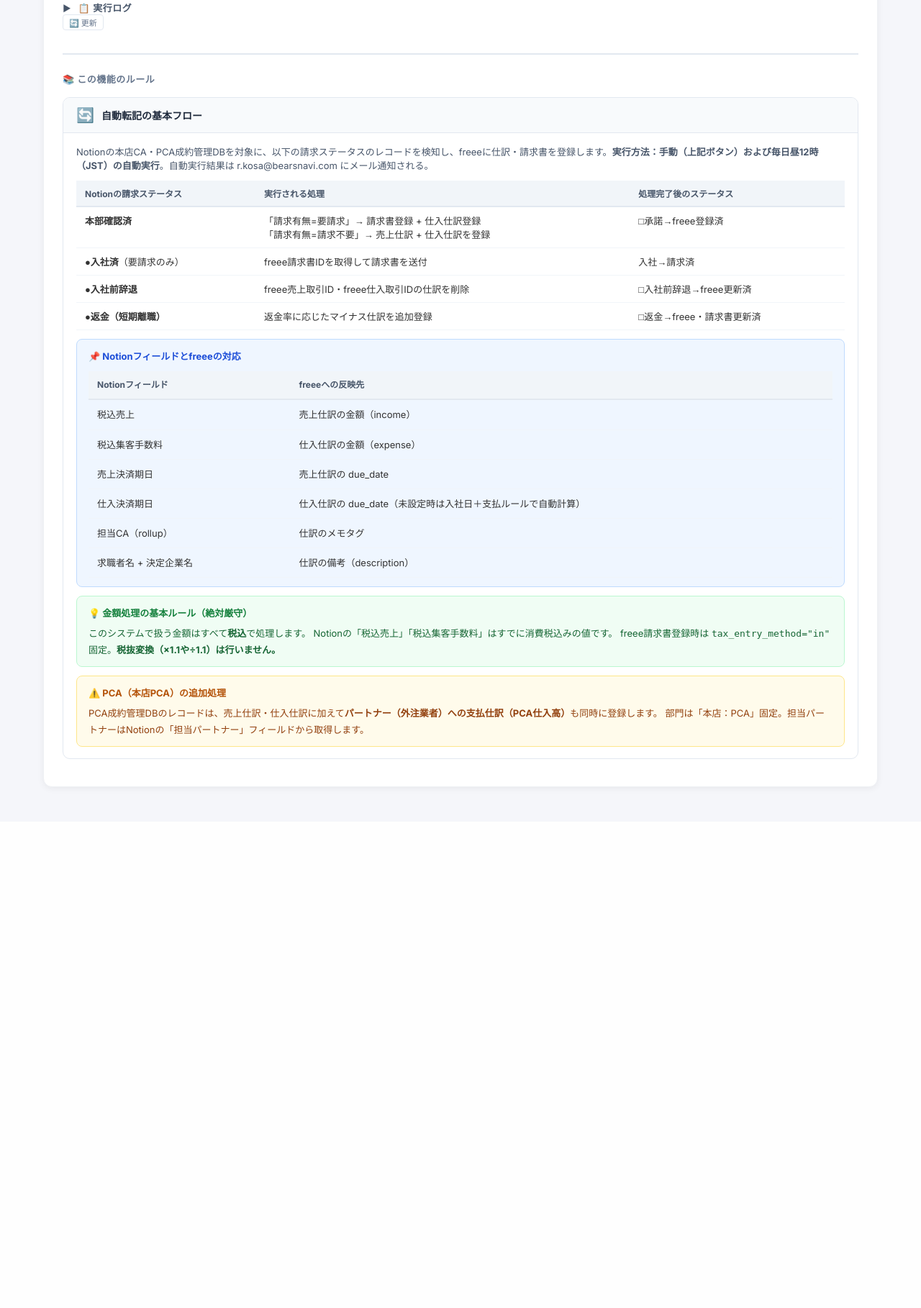
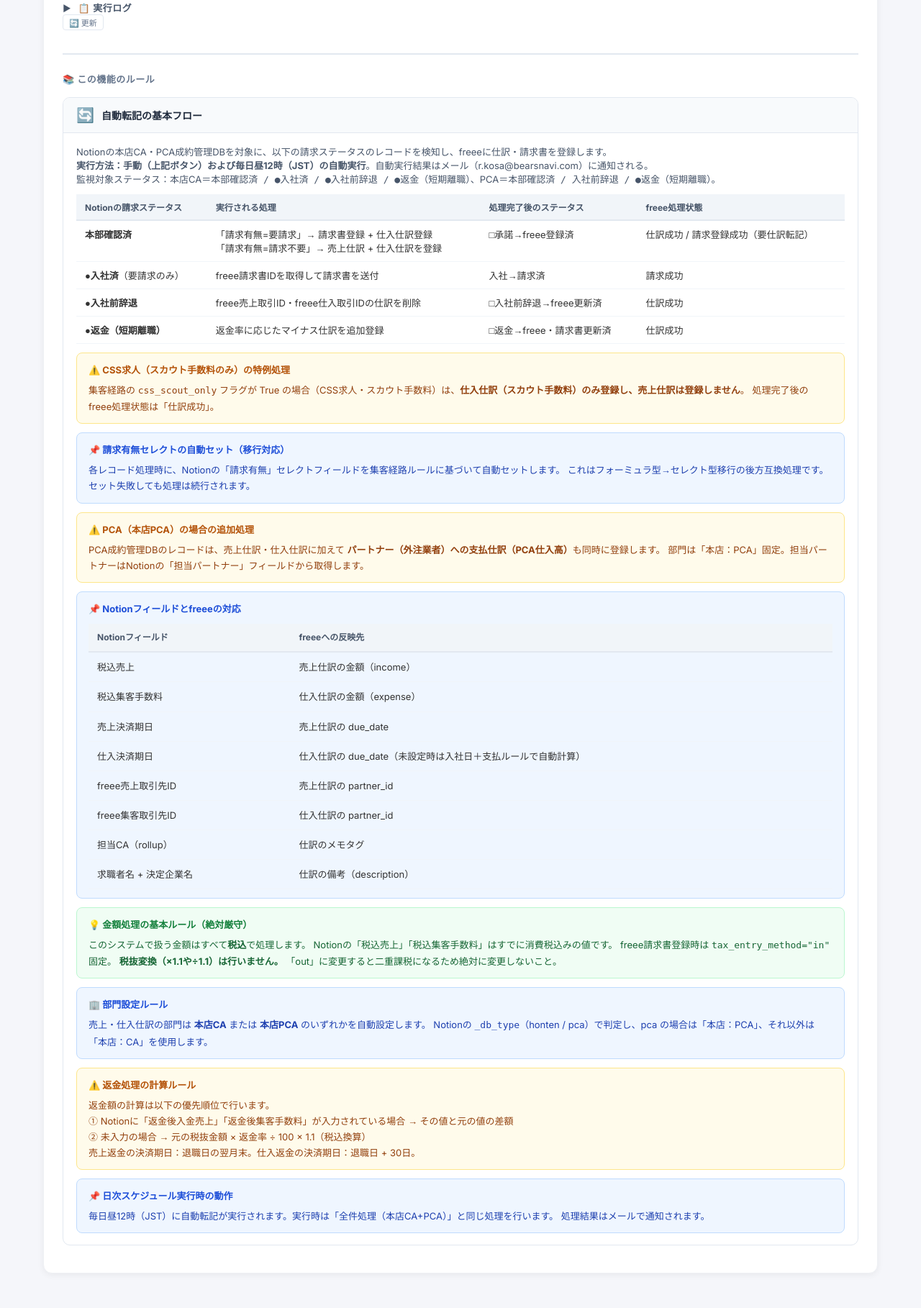
Before and after one commit to rikutokosa/notion-freee-auto, a Flask app: page / in a window 1280 px wide. Shown: the part 359-2177 px from the top of the page at 72% size. Before the commit the page ends 1458 px from the top, so only its background shows below. Run offline with Flask 3, Linux system fonts and the light colour scheme; data that the repository does not hold is empty.

Commit message:
fix: index.htmlの各タブルールをrules.htmlと完全一致に統一
- 自動転記: freee処理状態列追加、CSS求人特例・請求有無セレクト自動セット・部門設定ルール・返金計算ルール・日次スケジュール動作を追加、Notionフィールド対応表にpartner_id行を追加
- 証憑照合: 実行方法・スケジュール（毎日昼12時自動実行）ボックスを追加
- 総合振込: 証桯→証憑・役員報酷→役員報酬の誤字修正、MJE・年金事務所等を除外リストに追加、各明細の振込日・メモタグID追加、依頼人名カナをﾍﾞｱｰｽﾞﾅﾋﾞに修正
- 仕訳アシスタント: 自然言語でfreee修正・抽出テキスト修正・翌年3月修正・会話履歴行追加

```diff
--- a/templates/index.html
+++ b/templates/index.html
@@ -264,33 +264,61 @@
         </div>
         <div class="inline-rule-card-body">
           <p style="font-size:13px;color:#475569;margin:0 0 12px;">
-            Notionの本店CA・PCA成約管理DBを対象に、以下の請求ステータスのレコードを検知し、freeeに仕訳・請求書を登録します。<strong>実行方法：手動（上記ボタン）および毎日昼12時（JST）の自動実行</strong>。自動実行結果は r.kosa@bearsnavi.com にメール通知される。
+            Notionの本店CA・PCA成約管理DBを対象に、以下の請求ステータスのレコードを検知し、freeeに仕訳・請求書を登録します。<br>
+            <strong>実行方法：手動（上記ボタン）および毎日昼12時（JST）の自動実行</strong>。自動実行結果はメール（r.kosa@bearsnavi.com）に通知される。<br>
+            監視対象ステータス：本店CA＝<code>本部確認済 / ●入社済 / ●入社前辞退 / ●返金（短期離職）</code>、PCA＝<code>本部確認済 / 入社前辞退 / ●返金（短期離職）</code>。
           </p>
           <table class="inline-rules-table">
-            <thead><tr><th>Notionの請求ステータス</th><th>実行される処理</th><th>処理完了後のステータス</th></tr></thead>
+            <thead><tr><th>Notionの請求ステータス</th><th>実行される処理</th><th>処理完了後のステータス</th><th>freee処理状態</th></tr></thead>
             <tbody>
               <tr>
                 <td><strong>本部確認済</strong></td>
                 <td>「請求有無=要請求」→ 請求書登録 + 仕入仕訳登録<br>「請求有無=請求不要」→ 売上仕訳 + 仕入仕訳を登録</td>
                 <td>□承諾→freee登録済</td>
+                <td>仕訳成功 / 請求登録成功（要仕訳転記）</td>
               </tr>
               <tr>
                 <td><strong>●入社済</strong>（要請求のみ）</td>
                 <td>freee請求書IDを取得して請求書を送付</td>
                 <td>入社→請求済</td>
+                <td>請求成功</td>
               </tr>
               <tr>
                 <td><strong>●入社前辞退</strong></td>
                 <td>freee売上取引ID・freee仕入取引IDの仕訳を削除</td>
                 <td>□入社前辞退→freee更新済</td>
+                <td>仕訳成功</td>
               </tr>
               <tr>
                 <td><strong>●返金（短期離職）</strong></td>
                 <td>返金率に応じたマイナス仕訳を追加登録</td>
                 <td>□返金→freee・請求書更新済</td>
+                <td>仕訳成功</td>
               </tr>
             </tbody>
           </table>
+          <div class="ibox yellow">
+            <strong style="color:#b45309;">⚠️ CSS求人（スカウト手数料のみ）の特例処理</strong>
+            <p style="color:#92400e;">
+              集客経路の <code>css_scout_only</code> フラグが True の場合（CSS求人・スカウト手数料）は、<strong>仕入仕訳（スカウト手数料）のみ登録し、売上仕訳は登録しません</strong>。
+              処理完了後の freee処理状態は「仕訳成功」。
+            </p>
+          </div>
+          <div class="ibox blue">
+            <strong style="color:#1d4ed8;">📌 請求有無セレクトの自動セット（移行対応）</strong>
+            <p style="color:#1e40af;">
+              各レコード処理時に、Notionの「請求有無」セレクトフィールドを集客経路ルールに基づいて自動セットします。
+              これはフォーミュラ型→セレクト型移行の後方互換処理です。セット失敗しても処理は続行されます。
+            </p>
+          </div>
+          <div class="ibox yellow">
+            <strong style="color:#b45309;">⚠️ PCA（本店PCA）の場合の追加処理</strong>
+            <p style="color:#92400e;">
+              PCA成約管理DBのレコードは、売上仕訳・仕入仕訳に加えて
+              <strong>パートナー（外注業者）への支払仕訳（PCA仕入高）</strong>も同時に登録します。
+              部門は「本店：PCA」固定。担当パートナーはNotionの「担当パートナー」フィールドから取得します。
+            </p>
+          </div>
           <div class="ibox blue">
             <strong style="color:#1d4ed8;">📌 Notionフィールドとfreeeの対応</strong>
             <table class="inline-rules-table" style="margin-top:10px;">
@@ -300,6 +328,8 @@
                 <tr><td>税込集客手数料</td><td>仕入仕訳の金額（expense）</td></tr>
                 <tr><td>売上決済期日</td><td>売上仕訳の due_date</td></tr>
                 <tr><td>仕入決済期日</td><td>仕入仕訳の due_date（未設定時は入社日＋支払ルールで自動計算）</td></tr>
+                <tr><td>freee売上取引先ID</td><td>売上仕訳の partner_id</td></tr>
+                <tr><td>freee集客取引先ID</td><td>仕入仕訳の partner_id</td></tr>
                 <tr><td>担当CA（rollup）</td><td>仕訳のメモタグ</td></tr>
                 <tr><td>求職者名 + 決定企業名</td><td>仕訳の備考（description）</td></tr>
               </tbody>
@@ -310,14 +340,32 @@
             <p style="color:#166534;">
               このシステムで扱う金額はすべて<strong>税込</strong>で処理します。
               Notionの「税込売上」「税込集客手数料」はすでに消費税込みの値です。
-              freee請求書登録時は <code>tax_entry_method="in"</code> 固定。<strong>税抜変換（×1.1や÷1.1）は行いません。</strong>
+              freee請求書登録時は <code>tax_entry_method="in"</code> 固定。
+              <strong>税抜変換（×1.1や÷1.1）は行いません。</strong>
+              「out」に変更すると二重課税になるため絶対に変更しないこと。
             </p>
           </div>
+          <div class="ibox blue">
+            <strong style="color:#1d4ed8;">🏢 部門設定ルール</strong>
+            <p style="color:#1e40af;">
+              売上・仕入仕訳の部門は <strong>本店CA</strong> または <strong>本店PCA</strong> のいずれかを自動設定します。
+              Notionの <code>_db_type</code>（honten / pca）で判定し、pca の場合は「本店：PCA」、それ以外は「本店：CA」を使用します。
+            </p>
+          </div>
           <div class="ibox yellow">
-            <strong style="color:#b45309;">⚠️ PCA（本店PCA）の追加処理</strong>
+            <strong style="color:#b45309;">⚠️ 返金処理の計算ルール</strong>
             <p style="color:#92400e;">
-              PCA成約管理DBのレコードは、売上仕訳・仕入仕訳に加えて<strong>パートナー（外注業者）への支払仕訳（PCA仕入高）</strong>も同時に登録します。
-              部門は「本店：PCA」固定。担当パートナーはNotionの「担当パートナー」フィールドから取得します。
+              返金額の計算は以下の優先順位で行います。<br>
+              ① Notionに「返金後入金売上」「返金後集客手数料」が入力されている場合 → その値と元の値の差額<br>
+              ② 未入力の場合 → 元の税抜金額 × 返金率 ÷ 100 × 1.1（税込換算）<br>
+              売上返金の決済期日：退職日の翌月末。仕入返金の決済期日：退職日 + 30日。
+            </p>
+          </div>
+          <div class="ibox blue">
+            <strong style="color:#1d4ed8;">📌 日次スケジュール実行時の動作</strong>
+            <p style="color:#1e40af;">
+              毎日昼12時（JST）に自動転記が実行されます。実行時は「全件処理（本店CA+PCA）」と同じ処理を行います。
+              処理結果はメールで通知されます。
             </p>
           </div>
         </div>
@@ -469,7 +517,7 @@
         </div>
         <div class="inline-rule-card-body">
           <p style="font-size:13px;color:#475569;margin:0 0 12px;">
-            自然言語freeeを操作できるAIエージェントです。OpenAI Function Callingを使用します。
+            自然言語でfreeeを操作できるAIエージェントです。OpenAI Function Callingを使用します。
           </p>
           <table class="inline-rules-table">
             <thead><tr><th>機能</th><th>ルール・制約</th></tr></thead>
@@ -498,15 +546,19 @@
               </tr>
               <tr>
                 <td><strong>添付ファイル（OCR）</strong></td>
-                <td>PDF・画像をアップロードすると OpenAI Vision API（gpt-4o）でテキスト抽出。最大20MB。抵出テキストをAIに渡して仕訳登録に活用。</td>
+                <td>PDF・画像をアップロードすると OpenAI Vision API（gpt-4o）でテキスト抽出。最大20MB。抽出テキストをAIに渡して仕訳登録に活用。</td>
               </tr>
               <tr>
                 <td><strong>日付の解釈</strong></td>
-                <td>「先月」→ 前月の年月、「今月」→ 当月の年月、「7月」→ 当年度の7月として解釈。今年度 = 4月～翠年3月。</td>
+                <td>「先月」→ 前月の年月、「今月」→ 当月の年月、「7月」→ 当年度の7月として解釈。今年度 = 4月～翌年3月。</td>
               </tr>
               <tr>
                 <td><strong>取引先・勘定科目の推測</strong></td>
                 <td>マスタ一覧から最も近いものを推測して使用。例：「ステリファイ」→「stellify」、「広告費」→「広告宣伝費」</td>
+              </tr>
+              <tr>
+                <td><strong>会話履歴</strong></td>
+                <td>SQLiteに保存（Railway ボリューム <code>/data/chat_history.db</code>）。セッションIDで管理。最大200件の仕訳登録ログをメモリ内に保持。</td>
               </tr>
             </tbody>
           </table>
@@ -579,6 +631,14 @@
               → 手動でfreee管理画面から紐づけを行ってください。
             </p>
           </div>
+          <div class="ibox blue">
+            <strong style="color:#1d4ed8;">📌 実行方法・スケジュール</strong>
+            <p style="color:#1e40af;">
+              <strong>手動実行：</strong>上記「🔍 照合プレビュー」ボタンを押して内容を確認し、「✅ 紐づけを実行」で実行。<br>
+              <strong>自動実行：毎日昼12時（JST）</strong>に自動実行されます。実行結果はメール（r.kosa@bearsnavi.com）に通知されます。<br>
+              <strong>対象期間：</strong>実行日から過去365日以内の未紐づけ書類。
+            </p>
+          </div>
         </div>
       </div>
     </div>
@@ -625,11 +685,11 @@
             <tbody>
               <tr>
                 <td><span class="badge-ok2">振込対象</span></td>
-                <td>本店部門（本店：CA / 本店：PCA / 本店：PRA / 本店：AIスカウト / 本店：その他）の未決済支出仕訳で、<strong>証桯（添付ファイル）あり</strong>かつ<strong>銀行口座登録済み</strong>かつ<strong>除外条件に該当しない</strong>もの</td>
+                <td>本店部門（本店：CA / 本店：PCA / 本店：PRA / 本店：AIスカウト / 本店：その他）の未決済支出仕訳で、<strong>証憑（添付ファイル）あり</strong>かつ<strong>銀行口座登録済み</strong>かつ<strong>除外条件に該当しない</strong>もの</td>
               </tr>
               <tr>
                 <td><span class="badge-warn2">アラート対象</span></td>
-                <td>① 証桯あり・銀行口座未登録 → 「口座未登録」アラート　② 証桯なし・支払期日まで <strong>10日以内</strong> → 「証桯未添付」アラート</td>
+                <td>① 証憑あり・銀行口座未登録 → 「口座未登録」アラート　② 証憑なし・支払期日まで <strong>10日以内</strong> → 「証憑未添付」アラート</td>
               </tr>
               <tr>
                 <td><span class="badge-exc2">除外対象</span></td>
@@ -641,11 +701,12 @@
             <strong style="color:#b45309;">🚫 振込除外対象（取引先名・部分一致）</strong>
             <p style="color:#92400e;font-size:13px;">
               給与 / シンクバンク / 日本政策金融公庫 / 横浜銀行 / さわやか信用金庫 / 西武信用金庫 /<br>
-              WANTEDLY / wantedly / ウォンテッドリー / L MESSAGE / Lメッセージ / オリコフォレント / フォンデスク
+              WANTEDLY / wantedly / ウォンテッドリー / L MESSAGE / Lメッセージ / オリコフォレント / フォンデスク / MJE /<br>
+              年金事務所 / 労働局 / 税務署 / 都税 / 市税 / 区役所
             </p>
             <strong style="color:#b45309;display:block;margin-top:8px;">🚫 振込除外対象（勘定科目名・部分一致）</strong>
             <p style="color:#92400e;font-size:13px;">
-              給与 / 賞与 / 役員報酷 / 法定福利費 / 長期借入金 / 短期借入金 / 所得税 / 住民税 / 消費税 / 法人税 / 印紙税 / 社宅
+              給与 / 賞与 / 役員報酬 / 法定福利費 / 長期借入金 / 短期借入金 / 所得税 / 住民税 / 消費税 / 法人税 / 印紙税 / 社宅
             </p>
           </div>
           <div class="ibox blue">
@@ -653,7 +714,8 @@
             <p style="color:#1e40af;">
               ・形式：全国銀行協会 総合振込フォーマット（固定長120バイト、Shift-JIS）<br>
               ・振込指定日：対象仕訳の中で最も早い due_date を使用<br>
-              ・FBファイル生成確定後：対象仕訳に「振込依頼済」メモタグを自動付与。「振込依頼済」タグが付いている仕訳は次回以降の振込対象から除外される<br>
+              ・各明細の振込日：各仕訳の due_date（未設定の場合はヘッダーの日付で代用）<br>
+              ・FBファイル生成確定後：対象仕訳に「振込依頼済」メモタグ（ID=35285961）を自動付与。「振込依頼済」タグが付いている仕訳は次回以降の振込対象から除外される<br>
               ・検索範囲：過去90日～未来 60日の未決済支出仕訳
             </p>
           </div>
@@ -666,7 +728,7 @@
                 <tr><td>支店番号</td><td>106</td></tr>
                 <tr><td>口座種別</td><td>普通（1）</td></tr>
                 <tr><td>口座番号</td><td>1356501</td></tr>
-                <tr><td>依頼人名（カナ）</td><td>ﾌｲｰｺﾝﾊｲ</td></tr>
+                <tr><td>依頼人名（カナ）</td><td>ﾍﾞｱｰｽﾞﾅﾋﾞ</td></tr>
               </tbody>
             </table>
           </div>
```
